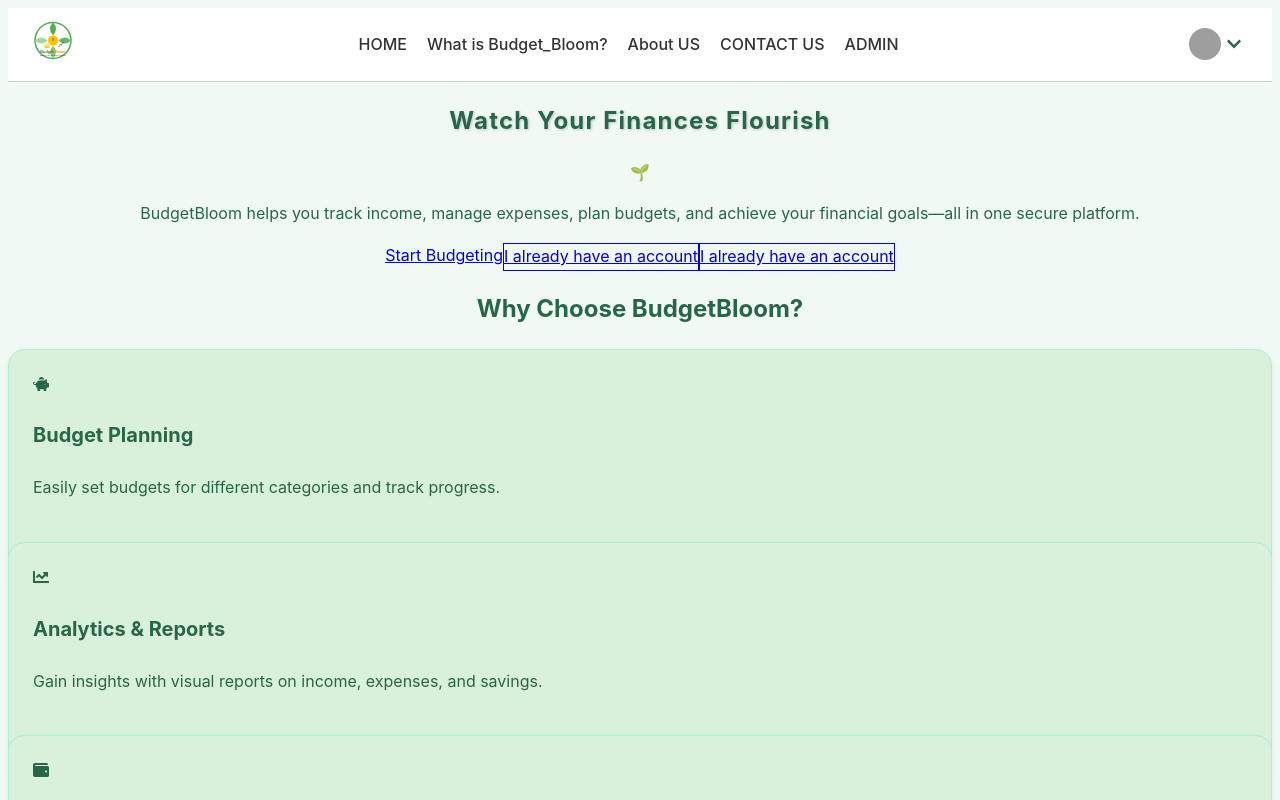
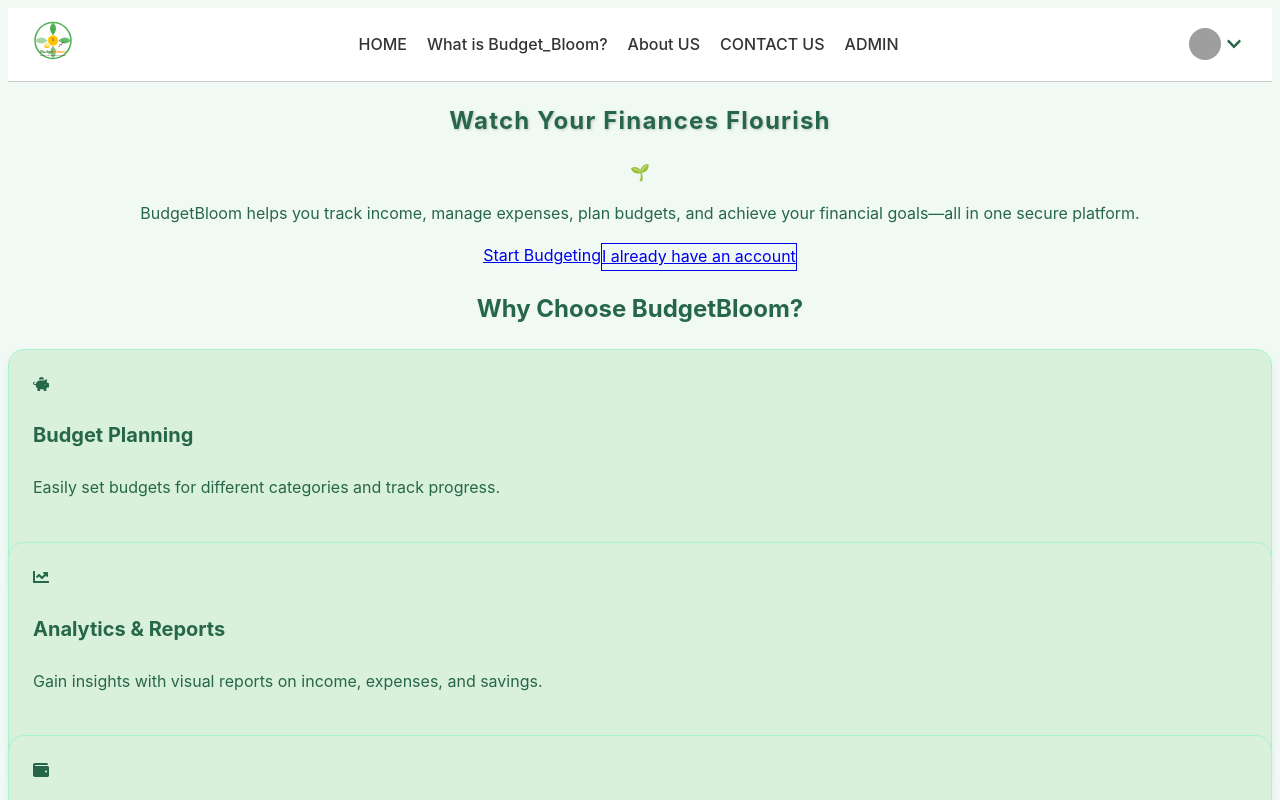
Before and after one commit to Srikanthpolamoni214/BudgetBloom_App, a React (Vite) app in the folder frontend/: page / in a window 1280 px wide. Shown: the top 800 px of the page. Built offline with nearby package versions, Linux system fonts and the light colour scheme; grey boxes are pictures that could not be loaded.

Commit message:
commited

```diff
--- a/frontend/src/components/landing/herosection.jsx
+++ b/frontend/src/components/landing/herosection.jsx
@@ -15,12 +15,11 @@ const HeroSection = () => {
           BudgetBloom helps you track income, manage expenses, plan budgets, and achieve your financial goals—all in one secure platform.
         </p>
         <div className="flex justify-center gap-6">
-          <a href="/register" className="bg-green-700 text-white font-semibold py-3 px-6 rounded-md shadow-md hover:bg-green-800 transition">
-            Start Budgeting
-          </a>
-          <a href="/login" className="border border-green-700 text-green-700 font-semibold py-3 px-6 rounded-md hover:bg-green-100 transition">
-            I already have an account
-          </a>
+
+         <Link to = "/register" className="bg-green-700 text-white font-semibold py-3 px-6 rounded-md shadow-md hover:bg-green-800 transition">
+                     Start Budgeting
+
+         </Link>
           <Link to = "/login" className="border border-green-700 text-green-700 font-semibold py-3 px-6 rounded -md hover:bg-green-100 transition">
                       I already have an account
 
```
